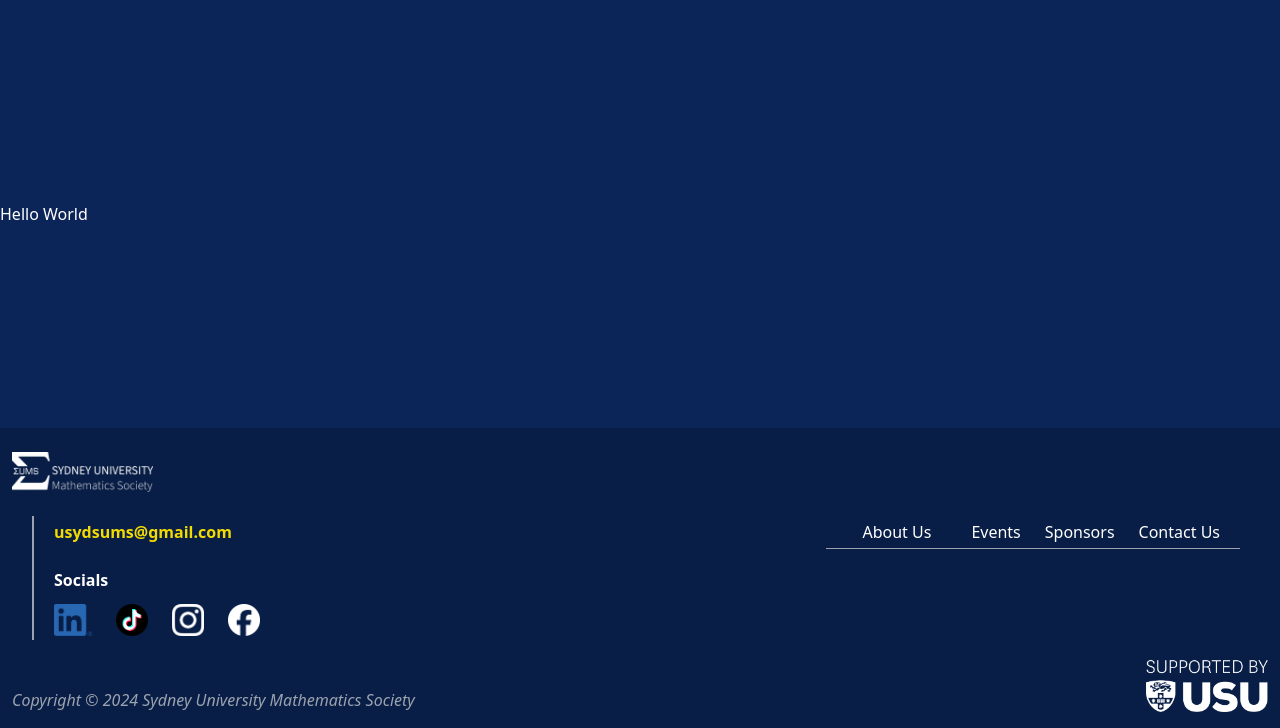
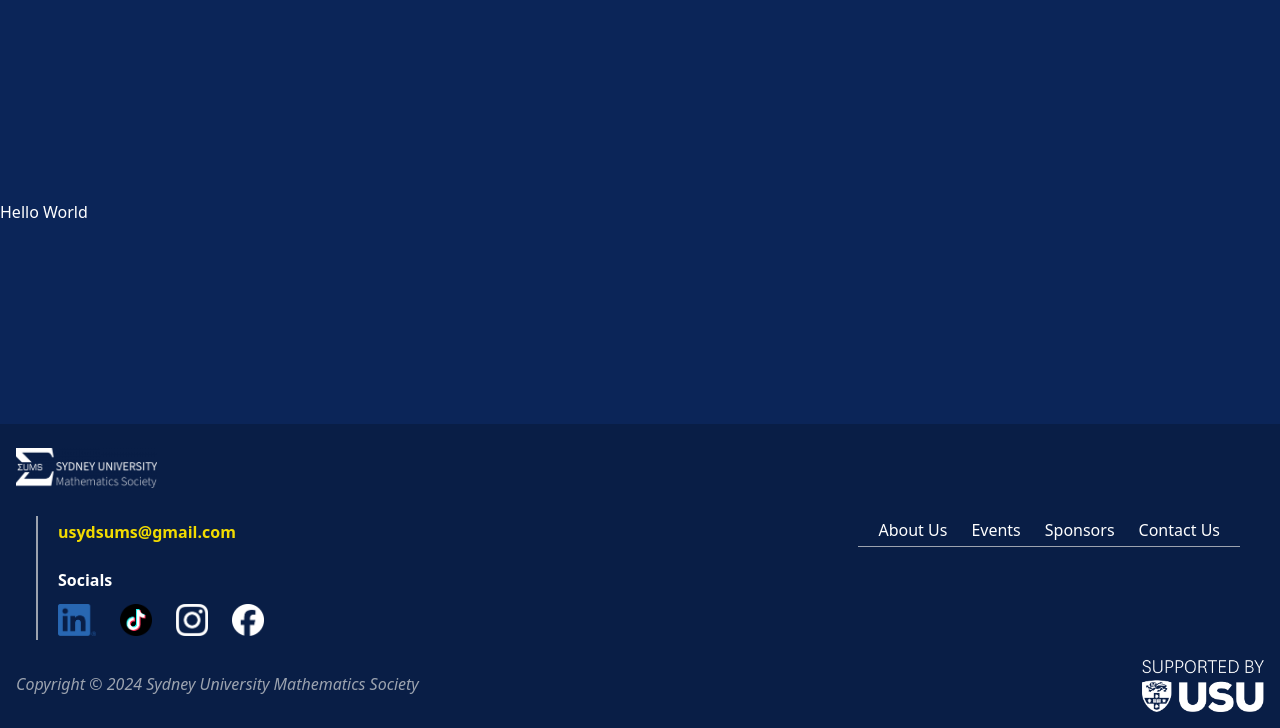
Before and after one commit to Sydney-University-Mathematics-Society/sums-website, a Django app: page / in a window 1280 px wide. Shown: the part 72-800 px from the top of the page. Run offline with Django 4.2, Linux system fonts and the light colour scheme; style sheets or scripts are compiled from the project's sources.

Commit message:
better footer nav

```diff
--- a/sumswebsite/templates/bottom_navbar.html
+++ b/sumswebsite/templates/bottom_navbar.html
@@ -1,15 +1,17 @@
 {% load static %}
 <footer class="bg-black bg-opacity-20">
     <div class="max-w-screen-xl mx-auto">
-        <div class="flex flex-col md:flex-row justify-between items-start md:items-center">
+        <div class="flex flex-col md:flex-row justify-center md:justify-between items-center text-center md:text-left">
             <!-- Left Section -->
-            <div class="mb-0 ml-3 mt-6">
-                <a href="{% url 'home' %}" class="flex items-center mb-6">
-                    <img src="{% static 'sums_logo_white.png' %}" alt="Logo" class="h-10">
+            <div class="mt-6 mb-2 md:mb-0 md:ml-4">
+                <!-- SUMS Logo -->
+                <a href="{% url 'home' %}" class="flex justify-center md:justify-start items-center">
+                    <img src="{% static 'sums_logo_white.png' %}" alt="Logo" class="h-10 mb-2 mx-auto md:mx-0 md:mb-7">
                 </a>
 
-                <div class="ml-1 pl-2 py-1 md:pl-5 md:ml-5 border-l-2 border-gray-400 md:pl-5 cd:py-5">
-                    <div class="mb-6">
+                <div class="ml-1 pl-2 py-1 md:pl-5 md:ml-5 md:border-l-2 md:border-gray-400 md:pl-5">
+                    <!-- SUMS email -->
+                    <div class="mb-2 md:mb-6">
                         <a class="text-sums-yellow font-bold" href="mailto:usydsums@gmail.com">usydsums@gmail.com</a>
                     </div>
 
@@ -27,21 +29,33 @@
 
             <!-- Right Section -->
             <div class="hidden md:flex justify-end items-center flex-grow mr-10">
-                <div class="flex space-x-6 md:px-5 border-b border-gray-400 pb-1">
-                    <a href="#" class="text-white mx-4">About Us</a>
-                    <a href="#" class="text-white mx-4">Events</a>
-                    <a href="#" class="text-white mx-4">Sponsors</a>
-                    <a href="#" class="text-white mx-4">Contact Us</a>
+                <div class="flex space-x-6 px-5 border-b border-gray-400 pb-1">
+                    <a href="#" class="text-white">About Us</a>
+                    <a href="#" class="text-white">Events</a>
+                    <a href="#" class="text-white">Sponsors</a>
+                    <a href="#" class="text-white">Contact Us</a>
                 </div>
             </div>
         </div>
 
-        <div class="flex flex-col md:flex-row md:justify-between sm:justify-center items-start md:items-end px-3 py-4">
-            <p class="text-gray-400 italic">Copyright &copy; 2024 Sydney University Mathematics Society</p>
+        <!-- Copyright and Supported by USU -->
+        <div class="hidden md:flex flex-row mb-0 justify-between items-center py-4 px-4">
+            <p class="text-gray-400 italic text-center">Copyright &copy; 2024 Sydney University Mathematics Society</p>
 
-            <div class="items-center">
-                <img src="{% static 'usu_logo_white.png' %}" alt="USU Logo" class="h-14">
-            </div>
+            <a href="https://usu.edu.au/" target="_blank">
+                <img src="{% static 'usu_logo_white.png' %}" alt="USU Logo" class="h-14 md:mx-0">
+            </a>
+        </div>
+
+        <!-- Copyright and Supported by USU (small screen) -->
+        <div class="md:hidden flex flex-col mb-2 justify-between items-center">
+            <p class="text-white">
+                Supported by
+                <a href="https://usu.edu.au/" target="_blank" class="text-sums-yellow"> USU </a>
+            </p>
+
+            <p class="text-gray-400 italic text-center">Copyright &copy; 2024 Sydney University Mathematics Society</p>
+            {% comment %} <p class="text-gray-400 text-center">Created by Alan Xie, Yuchen Chen, and the SUMS Team</p> {% endcomment %}
         </div>
     </div>
 </footer>
```
